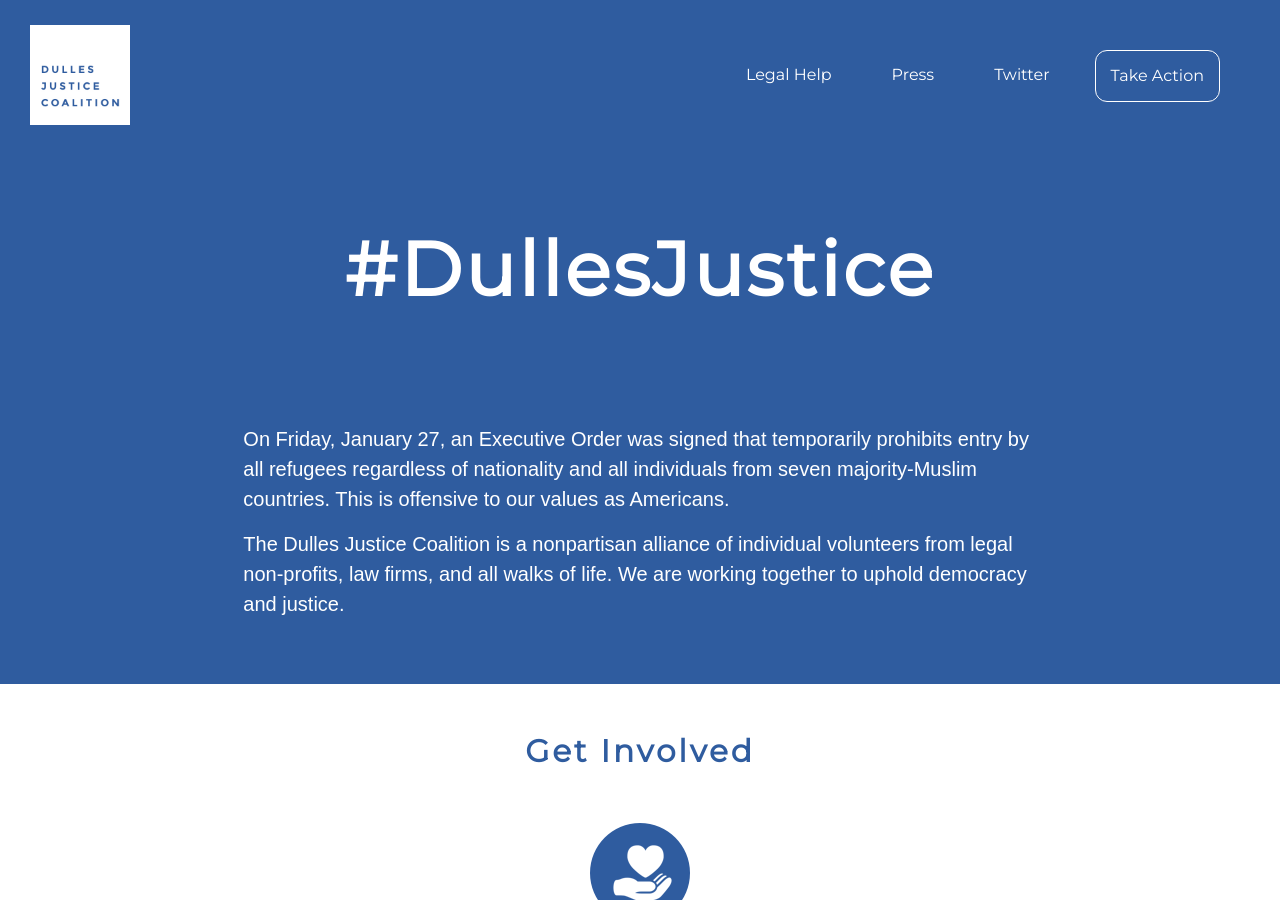
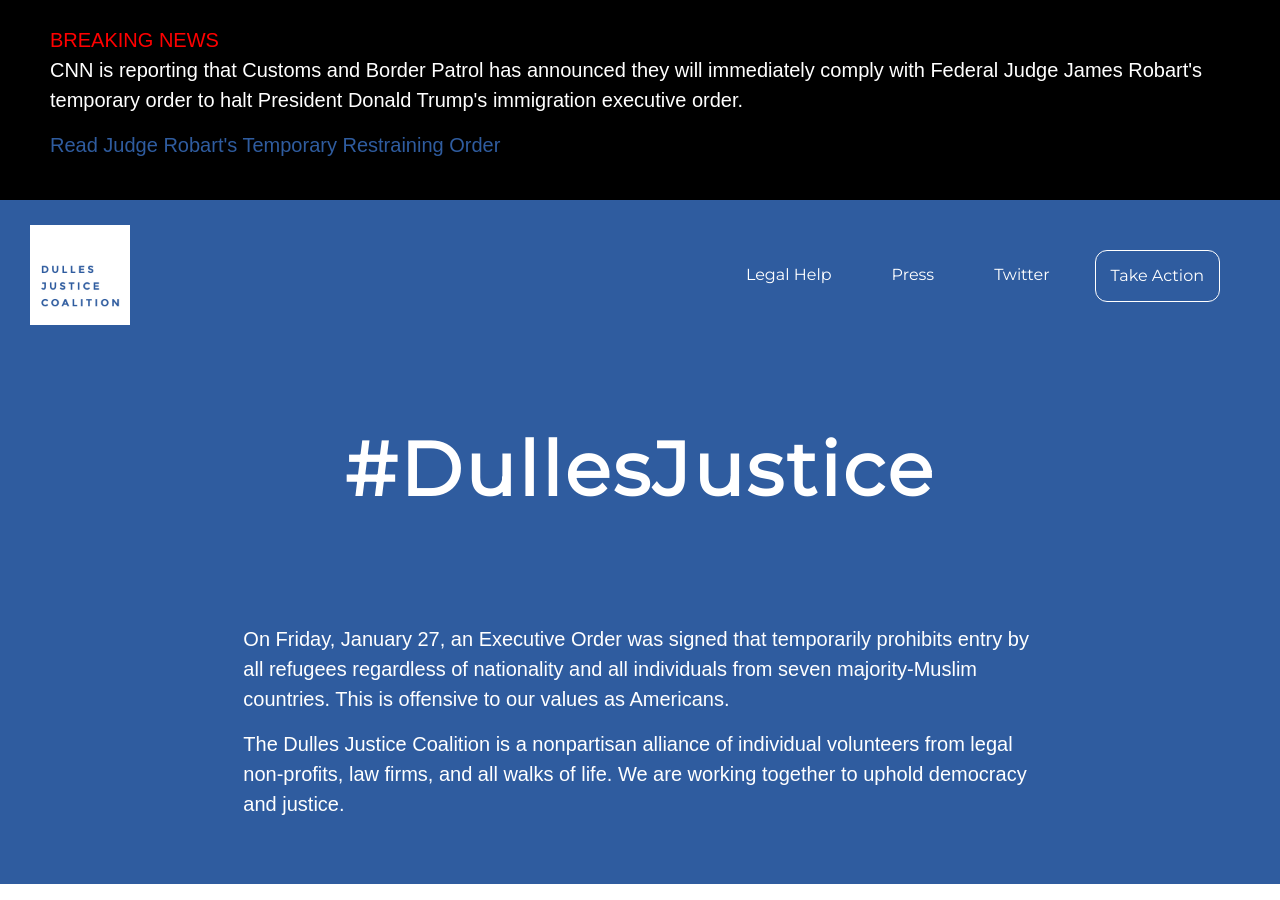
Before and after one commit to dullesjustice/site, a Jekyll site: the page built from index.html, in a window 1280 px wide and 900 px high. Built offline with Jekyll 4.4.1, drawn with Linux system fonts in a browser that asks for light colours; some web fonts are replaced.

Commit message:
breaking news

```diff
--- a/_config.yml
+++ b/_config.yml
@@ -26,6 +26,12 @@
 collections:
 - items
 
+alert: >
+  <p>CNN is reporting that Customs and Border Patrol has announced they will
+  immediately comply with Federal Judge James Robart's temporary order to
+  halt President Donald Trump's immigration executive order.</p>
+
+  <p><a href="/images/wash-v-trump-order.pdf">Read Judge Robart's Temporary Restraining Order</a></p>
 
 # Build settings
 markdown: kramdown
--- /dev/null
+++ b/_includes/alert.html
@@ -0,0 +1,6 @@
+<div style="background-color: black; padding: 25px 50px">
+  <div style="color: red">BREAKING NEWS</div>
+  <div style="color: white">
+    {{ site.alert }}
+  </div>
+</div>
--- a/_layouts/default.html
+++ b/_layouts/default.html
@@ -2,6 +2,7 @@
 <html lang="en">
   {% include head.html %}
   <body>
+    {% include alert.html %}
     {% include header.html %}
     {{ content }}
     {% include footer.html %}
--- a/index.html
+++ b/index.html
@@ -2,7 +2,6 @@
 layout: default
 permalink: /
 ---
-
 <div class="container-fluid">
   <div class="row inverse pad50">
     <div class="col-sm-8 col-sm-offset-2 col-xs-12">
```
